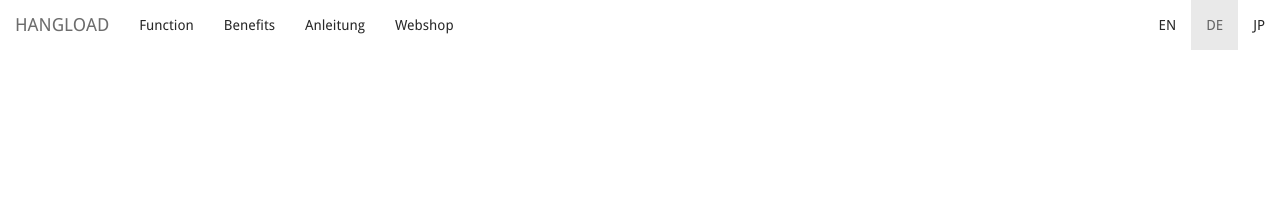
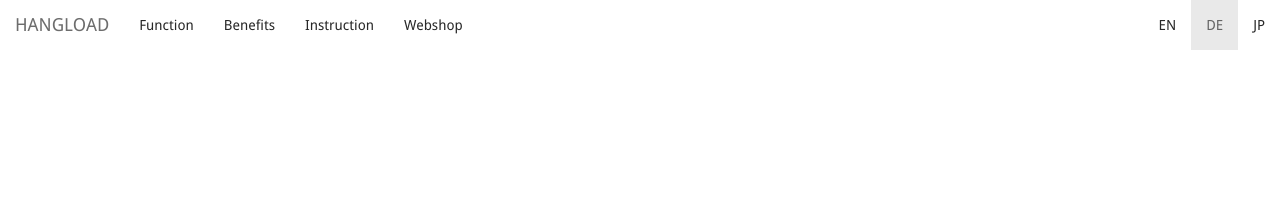
Before and after one commit to bodokaiser/hangload.com, a Jekyll site: the page built from de/anleitung/anleitung.html, in a window 1280 px wide. Shown: the top 209 px of the page. Built offline with Jekyll 4.4.1, drawn with Linux system fonts in a browser that asks for light colours; nearby versions of some CDN libraries; library files that are not in the unit come from our copies; Markdown is read by kramdown in place of the engine named in the settings.

Commit message:
Update header_instructionDE.html

```diff
--- a/_includes/header_instructionDE.html
+++ b/_includes/header_instructionDE.html
@@ -18,7 +18,7 @@ data-toggle="collapse" data-target=".navbar-collapse">
 </ul>
 
 <ul class="navbar-nav nav">
-<li><a href="{{ page.prefix }}/instruction">Anleitung</a></li>
+<li><a href="{{ page.prefix }}/instruction">Instruction</a></li>
 </ul>
 
 <ul class="navbar-nav nav">
```
